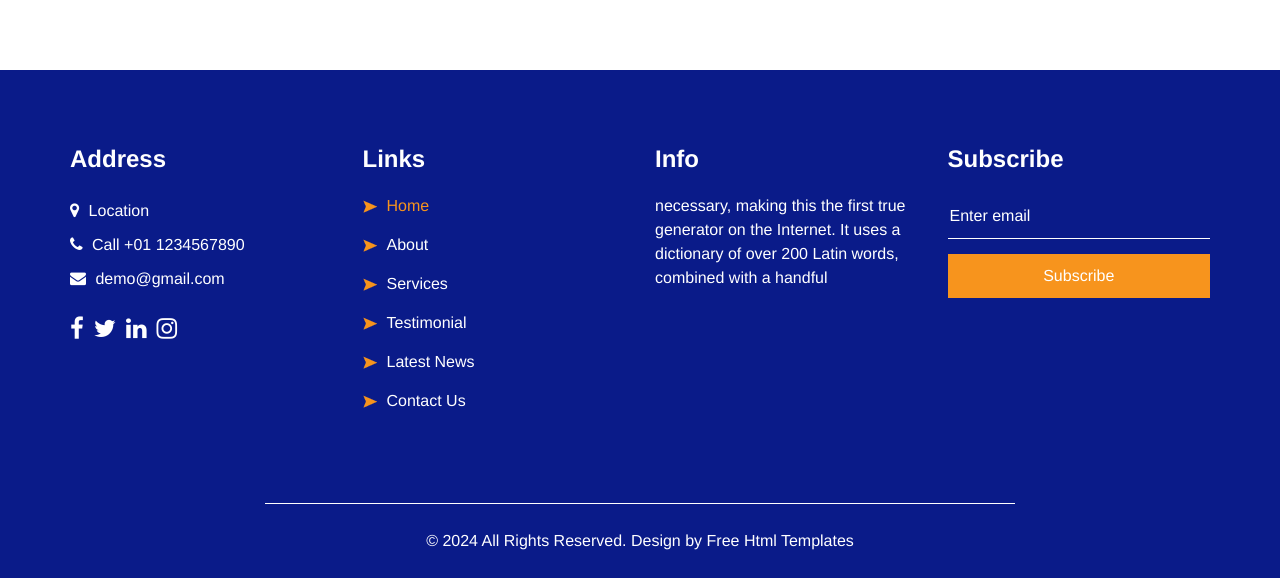
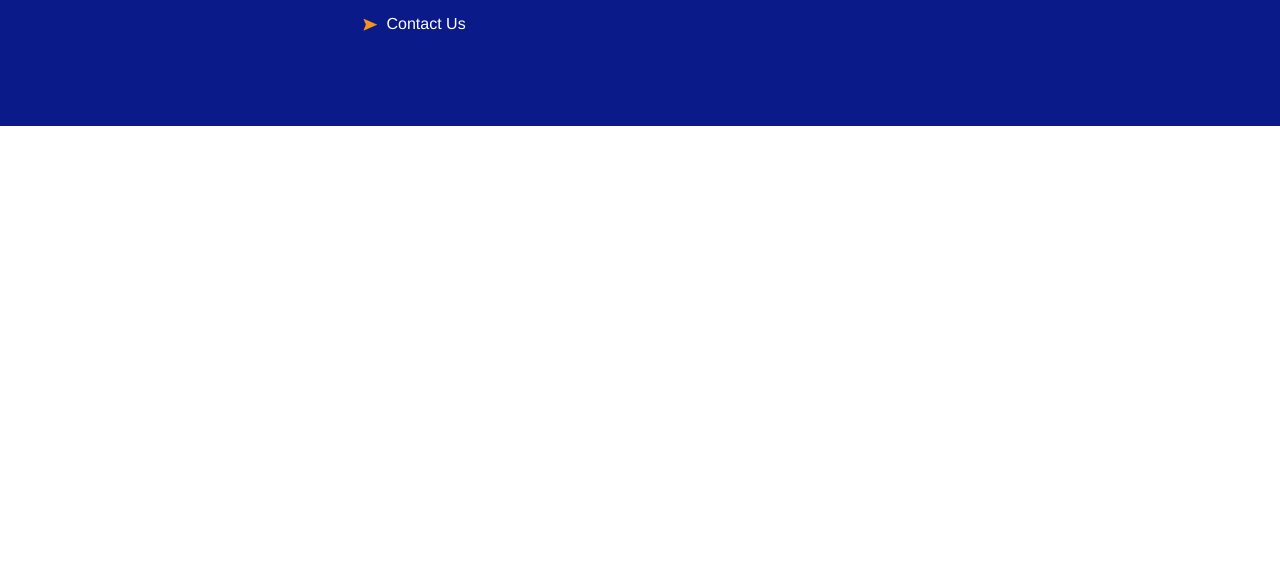
Before and after one commit to Shu12388y/agencyWebsite3, a plain HTML site: page index.html in a window 1280 px wide. Shown: the part 4741-5319 px from the top of the page. After the commit the page ends 4867 px from the top, so only its background shows below. Drawn offline with nearby package versions, Linux system fonts and the light colour scheme; some packages are replaced by stand-ins of ours; a script that the page names is missing.

Commit message:
Update index.html

```diff
--- a/index.html
+++ b/index.html
@@ -729,10 +729,7 @@
     <div class="container">
       <div class="row">
         <div class="col-md-8 mx-auto">
-          <p>
-            &copy; <span id="displayYear"></span> All Rights Reserved. Design by
-            <a href="https://html.design/">Free Html Templates</a>
-          </p>
+
         </div>
       </div>
     </div>
```
